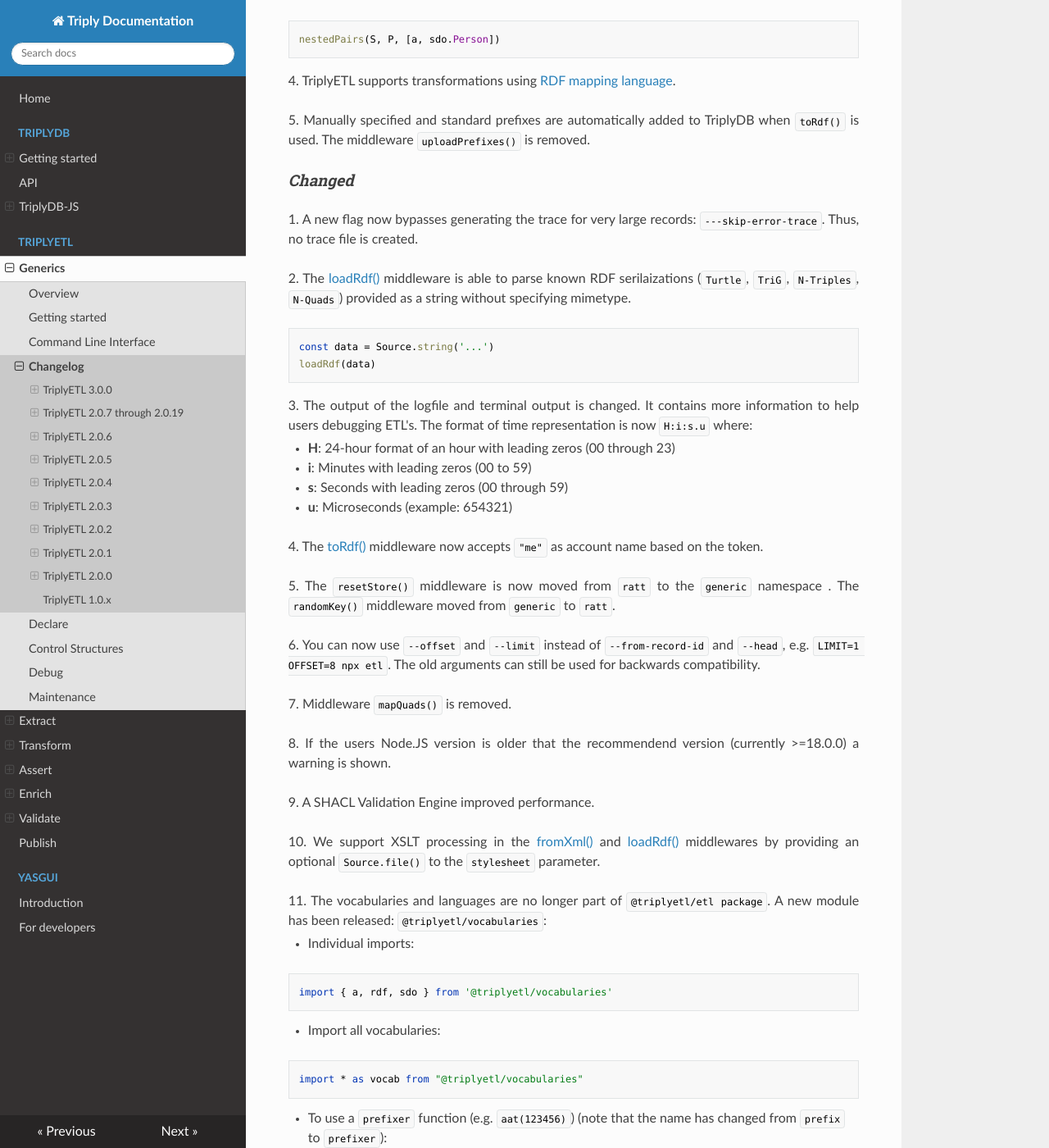
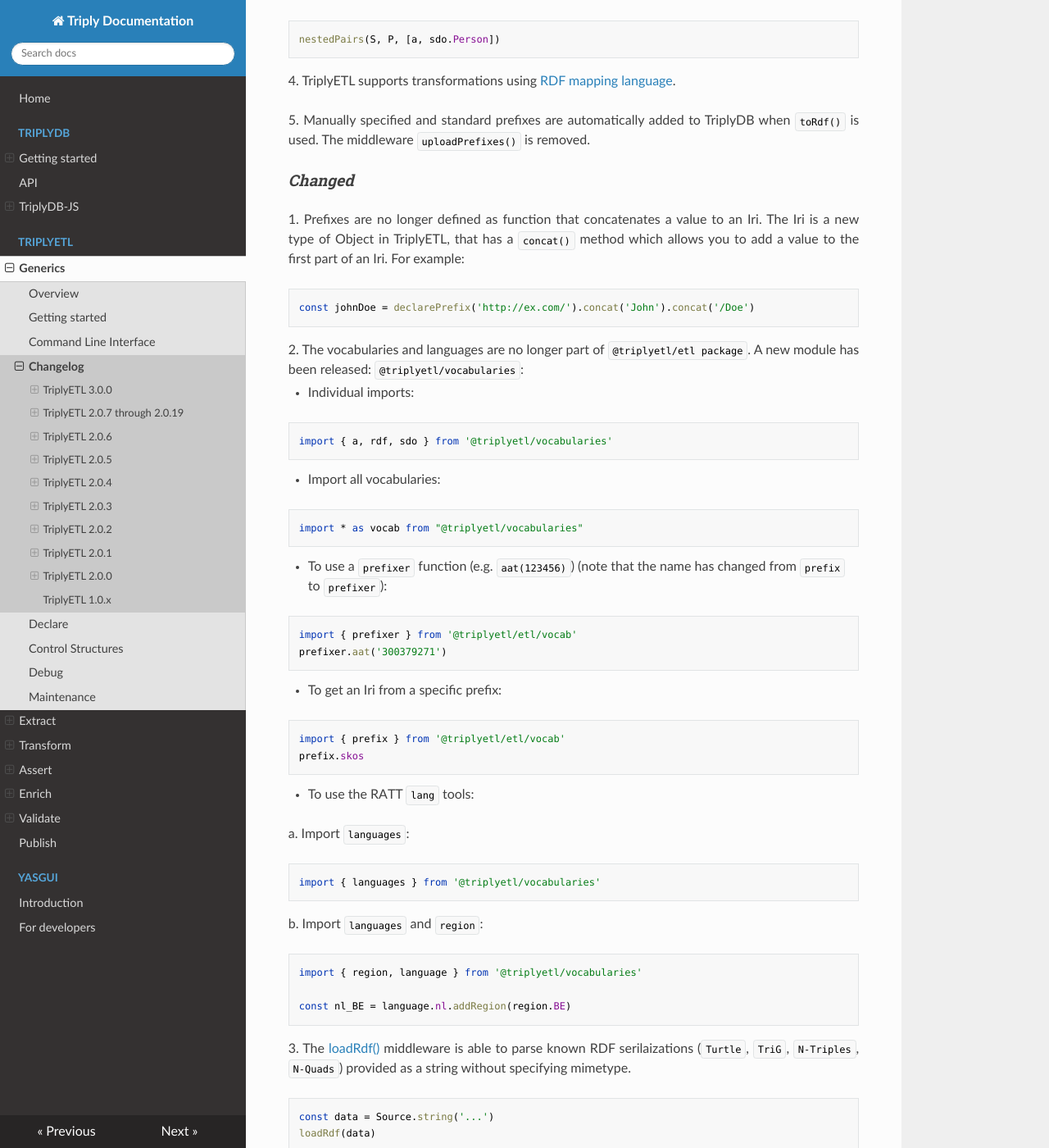
Before and after one commit to TriplyDB/Documentation, an MkDocs documentation site: the page built from docs/triply-etl/changelog/index.md, in a window 1280 px wide and 1400 px high, scrolled down 827 px. Shown: the whole window at 82% size. Built offline with MkDocs 1.6.1, drawn with Linux system fonts in a browser that asks for light colours; some of the changed text lies outside the part shown.

Commit message:
adjustedments order items under Changed, toRdf

````diff
--- a/docs/triply-etl/changelog/index.md
+++ b/docs/triply-etl/changelog/index.md
@@ -35,37 +35,13 @@
 
 
 ### Changed
-1\. A new flag now bypasses generating the trace for very large records: `---skip-error-trace`. Thus, no trace file is created.
 
-2\. The [loadRdf()](../extract/formats/#function-loadrdf) middleware is able to parse known RDF serilaizations (`Turtle`, `TriG`, `N-Triples`, `N-Quads`) provided as a string without specifying mimetype.
-
+1\. Prefixes are no longer defined as function that concatenates a value to an Iri. The Iri is a new type of Object in TriplyETL, that has a `concat()` method which allows you to add a value to the first part of an Iri. For example:
 ```ts
-const data = Source.string('...')
-loadRdf(data)
+const johnDoe = declarePrefix('http://ex.com/').concat('John').concat('/Doe')
 ```
 
-3\. The output of the logfile and terminal output is changed. It contains more information to help users debugging ETL's. The format of time representation is now `H:i:s.u` where:
-
-   -  **H**: 24-hour format of an hour with leading zeros	(00 through 23)
-   - **i**: Minutes with leading zeros	(00 to 59)
-   - **s**: Seconds with leading zeros (00 through 59)
-   - **u**: Microseconds (example: 654321)
-
-4\. The [toRdf()](../publish/#local-data-destinations) middleware now accepts `"me"` as account name based on the token.
-
-5\. The `resetStore()` middleware is now moved from `ratt` to the `generic` namespace . The `randomKey()` middleware moved from `generic` to `ratt`.
-
-6\. You can now use `--offset` and `--limit` instead of `--from-record-id` and `--head`, e.g. `LIMIT=1 OFFSET=8 npx etl`.  The old arguments can still be used for backwards compatibility.
-
-7\. Middleware `mapQuads()` is removed.
-
-8\. If the users Node.JS version is older that the recommendend version (currently \>=18.0.0) a warning is shown.
-
-9\. A SHACL Validation Engine improved performance.
-
-10\. We support XSLT processing in the [fromXml()](../extract/formats/#extractor-fromxml) and [loadRdf()](../extract/formats/#function-loadrdf) middlewares by providing an optional `Source.file()` to the `stylesheet` parameter.
-
-11\. The vocabularies and languages are no longer part of `@triplyetl/etl package`. A new module has been released: `@triplyetl/vocabularies`:
+2\. The vocabularies and languages are no longer part of `@triplyetl/etl package`. A new module has been released: `@triplyetl/vocabularies`:
 
   - Individual imports:
 
````
Also changed, not shown: other parts of docs/triply-etl/changelog/index.md (+27 -2 lines).
